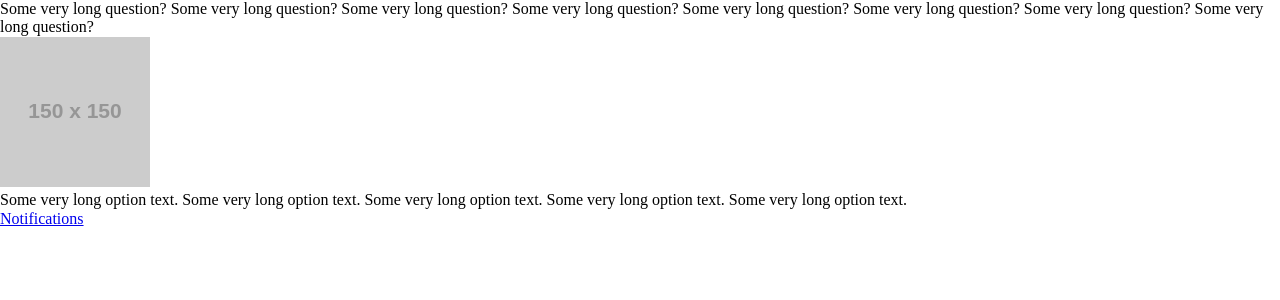
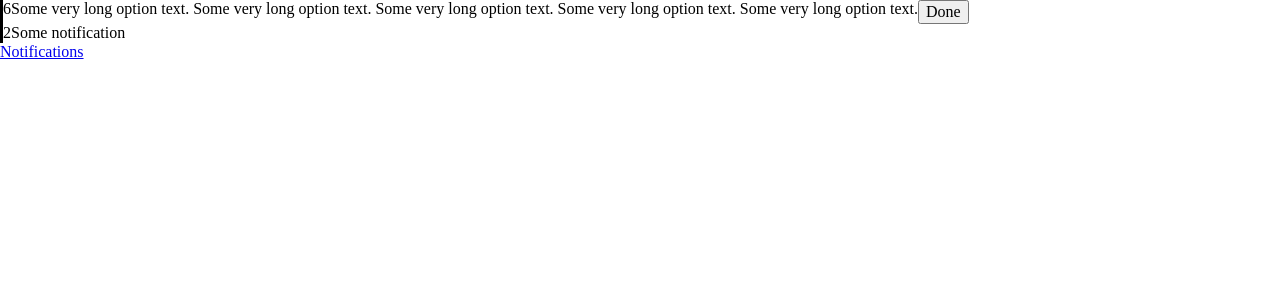
Before and after one commit to dmitrij-borchuk/beWithMe, a React app: page /notifications in a window 1280 px wide. Shown: the top 300 px of the page. Built offline with nearby package versions, Linux system fonts and the light colour scheme.

Commit message:
Added notifications list

```diff
--- a/package.json
+++ b/package.json
@@ -9,6 +9,7 @@
     "lint": "eslint --ext .js,.jsx ./client"
   },
   "dependencies": {
+    "add": "^2.0.6",
     "babel-core": "^6.26.0",
     "babel-loader": "^7.1.4",
     "babel-plugin-transform-object-rest-spread": "^6.26.0",
@@ -26,6 +27,7 @@
     "normalize.css": "^8.0.0",
     "prop-types": "^15.6.1",
     "react": "^16.2.0",
+    "react-calendar": "^2.13.5",
     "react-dom": "^16.2.0",
     "react-helmet": "^5.2.0",
     "react-redux": "^5.0.7",
@@ -38,6 +40,7 @@
     "superagent": "^3.8.2",
     "webpack": "^4.1.0",
     "webpack-cli": "^2.0.10",
-    "webpack-dev-server": "^3.1.0"
+    "webpack-dev-server": "^3.1.0",
+    "yarn": "^1.5.1"
   }
 }
--- a/src/actions/questions.js
+++ b/src/actions/questions.js
@@ -6,19 +6,19 @@ export const setQuestionsList = list => ({
   payload: list,
 });
 
-export const SET_QUESTIONS_LIST_FETCHING_ERROR = 'SET_QUESTIONS_LIST_FETCHING_ERROR';
-export const SET_QUESTIONS_LIST_FETCHING = 'SET_QUESTIONS_LIST_FETCHING_ERROR';
+export const QUESTIONS_LIST_FETCHING_ERROR = 'QUESTIONS_LIST_FETCHING_ERROR';
+export const QUESTIONS_LIST_FETCHING = 'QUESTIONS_LIST_FETCHING_ERROR';
 export function getQuestionsList() {
   return async (dispatch) => {
     dispatch({
-      type: SET_QUESTIONS_LIST_FETCHING,
+      type: QUESTIONS_LIST_FETCHING,
     });
 
     try {
       return setQuestionsList(await get());
     } catch (error) {
       return dispatch({
-        type: SET_QUESTIONS_LIST_FETCHING_ERROR,
+        type: QUESTIONS_LIST_FETCHING_ERROR,
         payload: error,
         error: true,
       });
--- /dev/null
+++ b/src/api/notifications.js
@@ -0,0 +1,4 @@
+import request from 'superagent';
+
+/* eslint-disable-next-line import/prefer-default-export */
+export const get = () => request.get('/api/questions').send();
--- /dev/null
+++ b/src/components/NotificationItem/index.jsx
@@ -0,0 +1,56 @@
+import React from 'react';
+import PropTypes from 'prop-types';
+import styled from 'styled-components';
+
+const Container = styled.div`
+  display: flex;
+`;
+const DateContainer = styled.div`
+  display: inline-block;
+  border-left: 3px solid black;
+`;
+const Text = styled.div`
+  display: inline-block;
+`;
+const DoneBtn = styled.button`
+  display: inline-block;
+`;
+
+export default function NotificationItem(props) {
+  const {
+    date,
+    text,
+    onDoneClick,
+    isDone,
+  } = props;
+  const d = new Date(date);
+  const day = d.getDay();
+  const localizedDate = (new Date(date)).toLocaleDateString();
+
+  return (
+    <Container>
+      <DateContainer>
+        {day}
+      </DateContainer>
+      <Text>
+        {text}
+      </Text>
+      {!isDone &&
+        <DoneBtn onClick={onDoneClick}>
+          Done
+        </DoneBtn>
+      }
+    </Container>
+  );
+}
+
+NotificationItem.propTypes = {
+  date: PropTypes.number.isRequired,
+  text: PropTypes.string.isRequired,
+  onDoneClick: PropTypes.func.isRequired,
+  isDone: PropTypes.bool,
+};
+
+NotificationItem.defaultProps = {
+  isDone: false,
+};
--- a/src/components/Notifications/container.js
+++ b/src/components/Notifications/container.js
@@ -1,9 +1,8 @@
 import { connect } from 'react-redux';
 import component from './index';
 
-const mapStateToProps = ({ questions }) => ({
-  text: questions.list[0].text,
-  options: questions.list[0].options,
+const mapStateToProps = ({ notifications }) => ({
+  notifications: notifications.list,
 });
 
 export default connect(
--- a/src/components/Notifications/index.jsx
+++ b/src/components/Notifications/index.jsx
@@ -1,44 +1,42 @@
 import React from 'react';
 import PropTypes from 'prop-types';
 import styled from 'styled-components';
-import QuestionOption from '../QuestionOption';
+import NotificationItem from '../NotificationItem';
 
 const Container = styled.div`
 `;
-const QuestionHeader = styled.div`
-`;
 
-export default function Timer(props) {
+export default function Notifications(props) {
   const {
-    text,
-    options,
+    notifications,
+    setNotificationAsDone,
   } = props;
 
   return (
     <Container>
-      <QuestionHeader>
-        {text}
-      </QuestionHeader>
-      {options.map(option => (
-        <QuestionOption
-          url={option.url}
-          text={option.text}
-          key={option.id}
+      {notifications.map(notification => (
+        <NotificationItem
+          date={notification.date}
+          text={notification.text}
+          key={notification.id}
+          onDoneClick={() => setNotificationAsDone(notification.id)}
+          isDone={notification.isDone}
         />
       ))}
     </Container>
   );
 }
 
-Timer.propTypes = {
-  options: PropTypes.arrayOf(PropTypes.shape({
-    url: PropTypes.string,
+Notifications.propTypes = {
+  notifications: PropTypes.arrayOf(PropTypes.shape({
+    date: PropTypes.number,
     text: PropTypes.string,
+    id: PropTypes.number,
   })),
-  text: PropTypes.string,
+  setNotificationAsDone: PropTypes.func,
 };
 
-Timer.defaultProps = {
-  options: [],
-  text: '',
+Notifications.defaultProps = {
+  notifications: [],
+  setNotificationAsDone: () => {},
 };
--- a/src/components/Question/index.jsx
+++ b/src/components/Question/index.jsx
@@ -8,7 +8,7 @@ const Container = styled.div`
 const QuestionHeader = styled.div`
 `;
 
-export default function Timer(props) {
+export default function Question(props) {
   const {
     text,
     options,
@@ -30,7 +30,7 @@ export default function Timer(props) {
   );
 }
 
-Timer.propTypes = {
+Question.propTypes = {
   options: PropTypes.arrayOf(PropTypes.shape({
     url: PropTypes.string,
     text: PropTypes.string,
@@ -38,7 +38,7 @@ Timer.propTypes = {
   text: PropTypes.string,
 };
 
-Timer.defaultProps = {
+Question.defaultProps = {
   options: [],
   text: '',
 };
--- a/src/reducers/index.js
+++ b/src/reducers/index.js
@@ -1,6 +1,8 @@
 import { combineReducers } from 'redux';
 import questions from './questions';
+import notifications from './notifications';
 
 export default combineReducers({
   questions,
+  notifications,
 });
--- /dev/null
+++ b/src/reducers/notifications.js
@@ -0,0 +1,27 @@
+import { SET_QUESTIONS_LIST } from '../actions/questions';
+
+const defaultState = {
+  list: [{
+    date: Date.now(),
+    text: 'Some very long option text. Some very long option text. Some very long option text. Some very long option text. Some very long option text. ',
+    id: 1,
+    isDone: false,
+  }, {
+    date: Date.now() + 864000000,
+    text: 'Some notification',
+    id: 2,
+    isDone: true,
+  }],
+};
+
+export default function (state = defaultState, action) {
+  switch (action.type) {
+    case SET_QUESTIONS_LIST:
+      return {
+        ...state,
+        list: action.payload,
+      };
+    default:
+      return state;
+  }
+}
```
Also changed, not shown: src/actions/notifications.js (added, +47 -0 lines), 2 other files (tests, documents, lock files or other folders).
